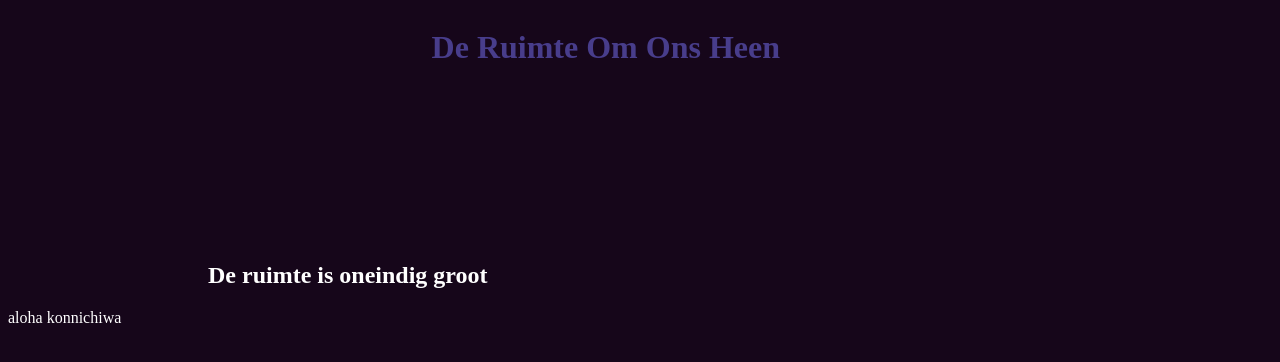
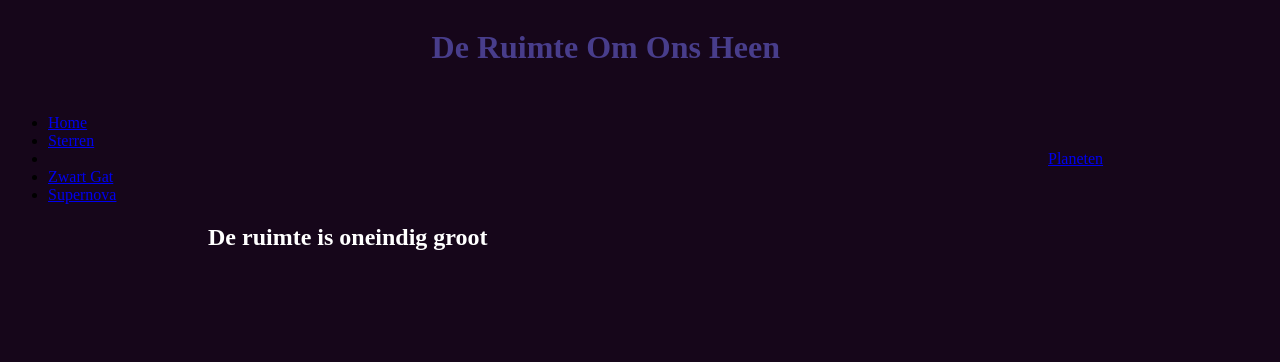
Before and after one commit to emmaus-4v/website-4vin2-Stijn, a plain HTML site: page index.html in a window 1280 px wide. Drawn offline with Linux system fonts and the light colour scheme.

Commit message:
Site Changeeeee

```diff
--- a/index.html
+++ b/index.html
@@ -9,9 +9,19 @@
     </head>
 
     <body>
-        <h1>De Ruimte Om Ons Heen</h1><br><br><br><br><br><br><br><br><br><br><br><br><br>
+        <h1>De Ruimte Om Ons Heen</h1><br><br><br><br><br>
+        <nav>
+            <ul>
+                <li><a href="index.html">Home</a></li>
+                <li><a href="Sterren.html">Sterren</a></li>
+                <li><a class="active" href="Planeten.html">Planeten</a></li>
+                <li><a href="Zwart Gat.html">Zwart Gat</a></li>
+                <li><a href="Supernova.html">Supernova</a></li>
+            </ul>
+        </nav>
         <div id="h2"><h2>De ruimte is oneindig groot</h2></div>
-        <div id="p1">aloha konnichiwa</div>
+        <div id="p1"></div>
+
 
     </body>
 
--- a/style.css
+++ b/style.css
@@ -9,3 +9,13 @@ body {background-color:rgb(22, 6, 26);}
 #h2 {color: white;
 margin-left: 200px;}
 #p1 {color: white;}
+
+nav li a.active {
+    margin-left: 1000px;
+}
+nav li a.hover {
+
+}
+nav li a. {
+
+}
```
Also changed, not shown: Planeten.html (renamed from overmij.html, +4 -3 lines), Sterren.html (renamed from info.html, +4 -3 lines).
